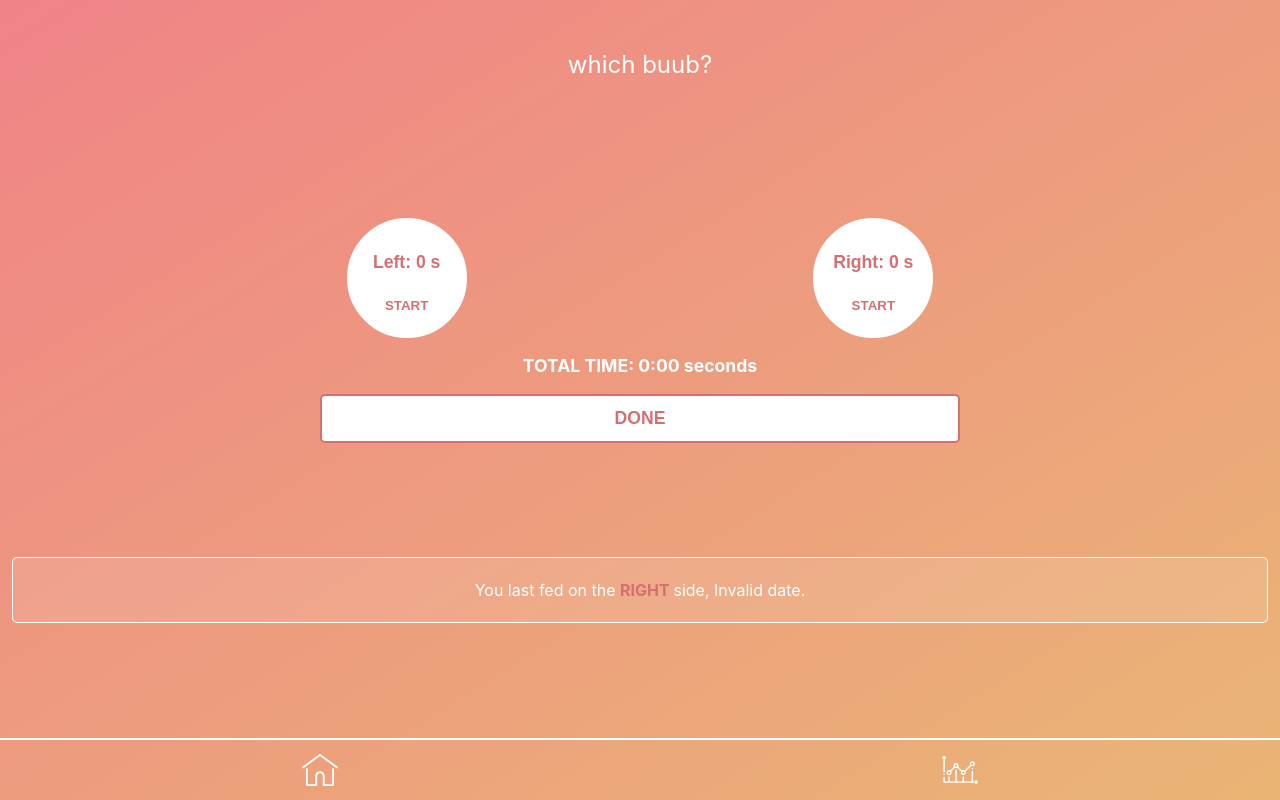
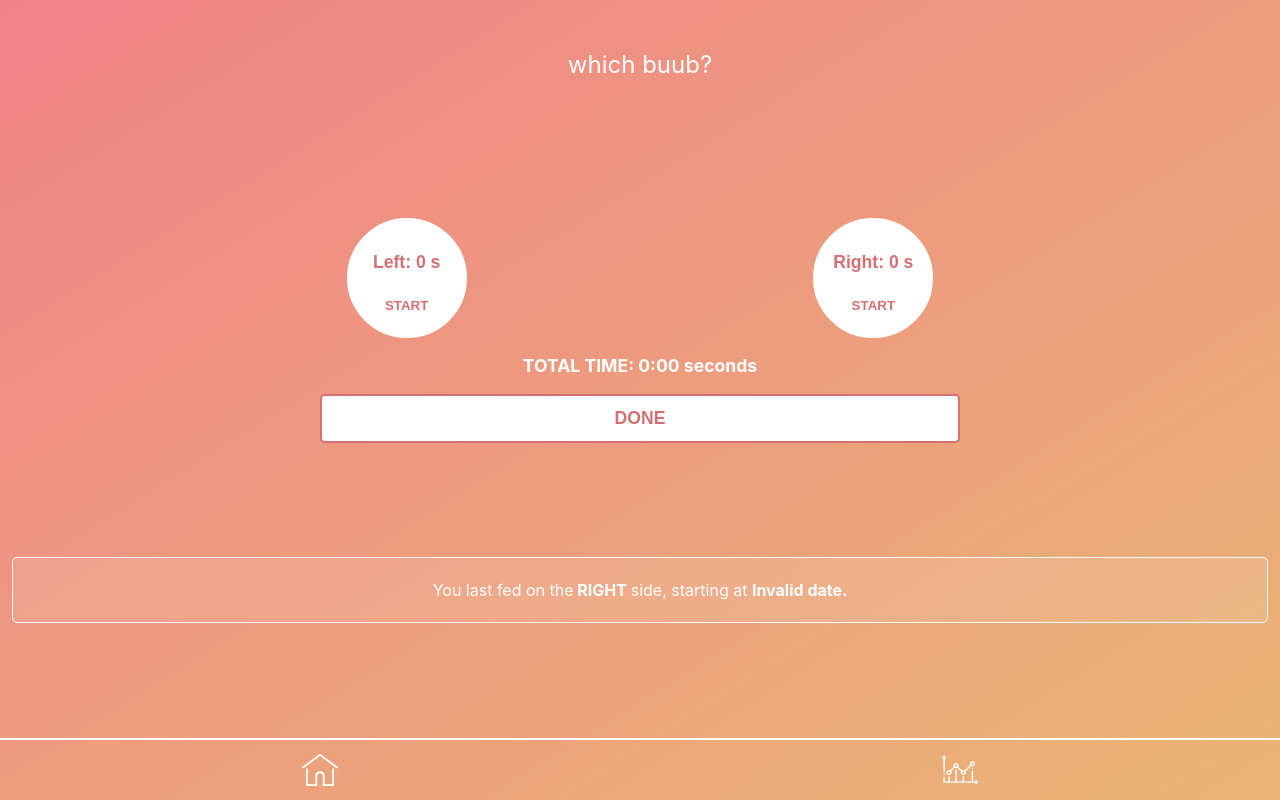
Before and after one commit to zosia-fabijanska/which-boob, a React (Create React App) app: page / in a window 1280 px wide. Both pictures are taken after a click on the button "DONE". Built offline with nearby package versions, Linux system fonts and the light colour scheme.

Commit message:
change notification styling

```diff
--- a/src/components/Notification.js
+++ b/src/components/Notification.js
@@ -21,7 +21,6 @@ const NotificationText = styled.p`
 
 const StrongSpan = styled.span`
   font-weight: 700;
-  color: ${darkPeach};
 `;
 
 class Notification extends React.Component {
@@ -36,16 +35,13 @@ class Notification extends React.Component {
 
     const { lastFedOnLeftSide, date } = _.last(this.props.history);
 
-    const timeLastFed = moment(date).startOf('minute').fromNow();
+    const timeLastFed = moment(date).format('LT');;
 
     if (this.props.history !== prevProps.history) {
       this.setState({
         notification:
-          <NotificationText>You last fed on the{' '}
-            <StrongSpan>
-              {lastFedOnLeftSide ? 'LEFT' : 'RIGHT'}{' '}
-            </StrongSpan>
-            side, {timeLastFed}.
+          <NotificationText>You last fed on the
+            <StrongSpan>{lastFedOnLeftSide ? ' LEFT ' : ' RIGHT '}</StrongSpan>side, starting at <StrongSpan>{timeLastFed}.</StrongSpan>
           </NotificationText>
       });
     }
```
